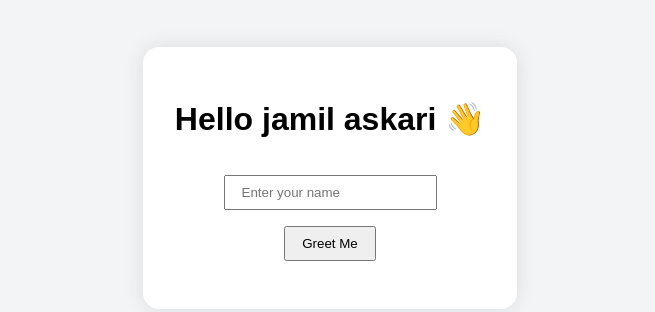
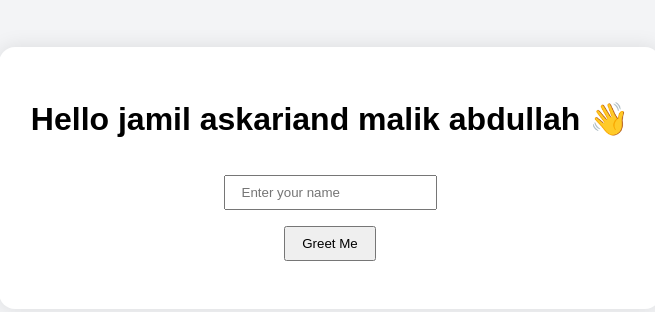
Before and after one commit to VazirJamilCodeCraft/autodeploy, a plain HTML site: page index.html in a window 1280 px wide. Shown: the part 230-542 px from the top of the page, without its empty margins (310-965 px from the left). Drawn offline with Linux system fonts and the light colour scheme.

Commit message:
Update index.html

```diff
--- a/index.html
+++ b/index.html
@@ -27,7 +27,7 @@
 </head>
 <body>
   <div id="container">
-    <h1>Hello jamil askari 👋</h1>
+    <h1>Hello jamil askariand malik abdullah 👋</h1>
     <input type="text" id="nameInput" placeholder="Enter your name">
     <br>
     <button onclick="sayHello()">Greet Me</button>
```
